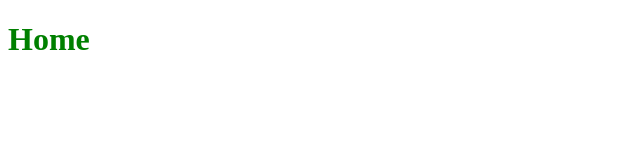
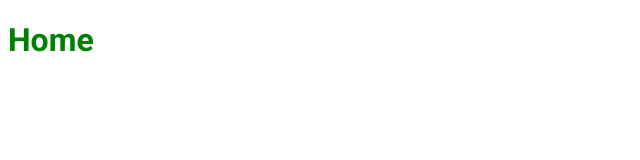
Before and after one commit to Gabriel-sn/ignews, a Next.js app in the folder ignews/: page / in a window 1280 px wide. Shown: the top 160 px of the page, without its empty margins (0-640 px from the left). Built offline with nearby package versions, Linux system fonts and the light colour scheme.

Commit message:
Adição de fontes externas

```diff
--- /dev/null
+++ b/ignews/src/pages/_document.tsx
@@ -0,0 +1,19 @@
+import Document, {Html, Head, Main, NextScript} from 'next/document'
+
+export default class MyDocument extends Document{
+    render(){
+         return (
+            <Html>
+                <Head>
+                    <link rel="preconnect" href="https://fonts.googleapis.com"/>
+                    <link href="https://fonts.googleapis.com/css2?family=Roboto:wght@400;700;900&display=swap" rel="stylesheet"/>
+                    <title>ig.news</title>
+                </Head>
+                <body>
+                    <Main/>
+                    <NextScript/>
+                </body>
+            </Html>
+         )
+    }
+}
--- a/ignews/src/styles/home.module.scss
+++ b/ignews/src/styles/home.module.scss
@@ -1,3 +1,4 @@
 .title{
+    font-family: Roboto;
     color: green;
 }
```
